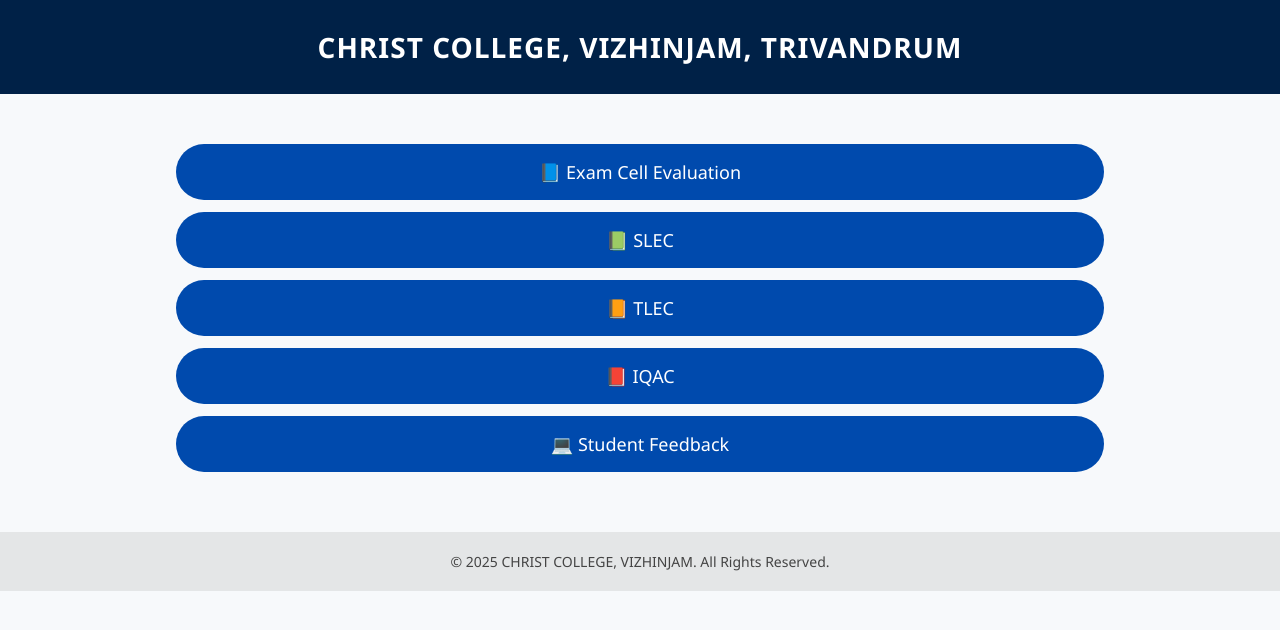
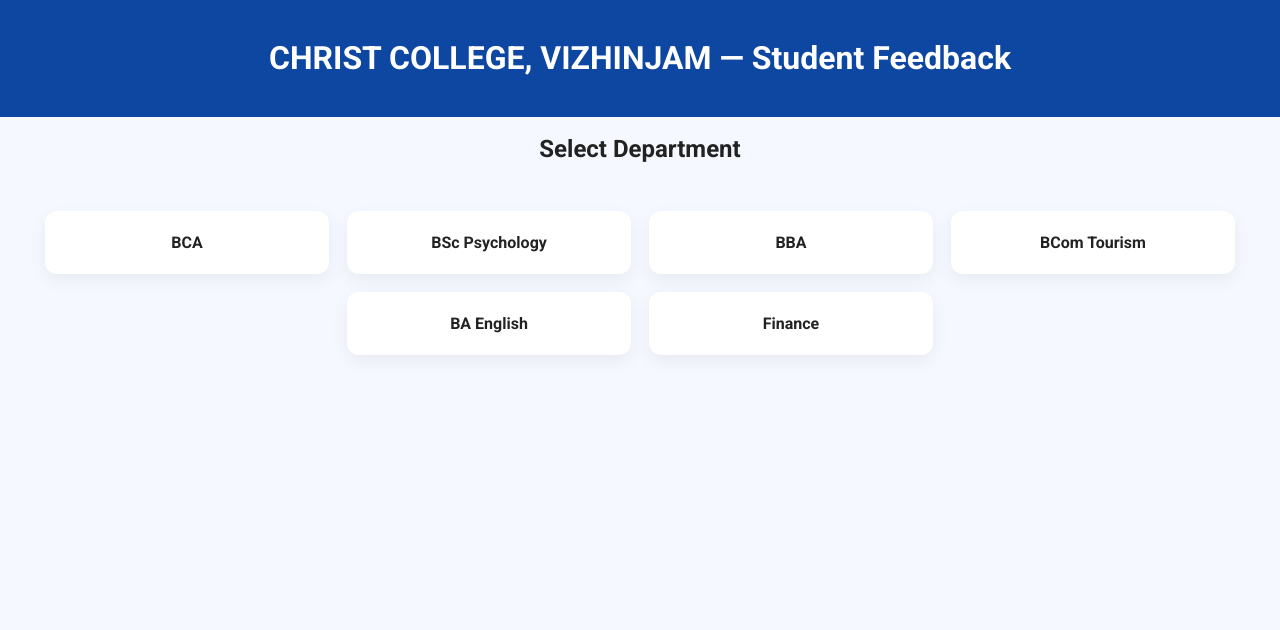
Before and after one commit to AadiArjun/CHRIST-COLLEGE-FEEDBACK, a plain HTML site: page index.html in a window 1280 px wide. Drawn offline with Linux system fonts and the light colour scheme.

Commit message:
Update index.html

```diff
--- a/index.html
+++ b/index.html
@@ -1,68 +1,31 @@
 <!DOCTYPE html>
 <html lang="en">
 <head>
-<meta charset="UTF-8">
-<meta name="viewport" content="width=device-width, initial-scale=1.0">
-<title>CHRIST COLLEGE, VIZHINJAM</title>
-
+<meta charset="utf-8" />
+<meta name="viewport" content="width=device-width,initial-scale=1" />
+<title>Student Feedback - Departments</title>
+<link href="https://fonts.googleapis.com/css2?family=Roboto:wght@300;400;500;700&display=swap" rel="stylesheet">
 <style>
-    body{
-        font-family: "Segoe UI", Roboto, sans-serif;
-        background: #f7f9fb;
-        margin:0;
-        padding:0;
-        text-align:center;
-    }
-    header{
-        background:#002147;
-        color:white;
-        padding:28px 0;
-        font-size:28px;
-        font-weight:600;
-        letter-spacing:1px;
-    }
-    .container{
-        margin-top:50px;
-    }
-    .btn{
-        display:block;
-        width: 70%;
-        margin:12px auto;
-        padding:16px;
-        background:#004aad;
-        color:white;
-        text-decoration:none;
-        border-radius:35px;
-        font-size:18px;
-        transition:0.3s;
-    }
-    .btn:hover{
-        background:#00367f;
-    }
-
-    footer{
-        margin-top:60px;
-        font-size:14px;
-        color:#444;
-        padding:20px;
-        background:#e4e6e7;
-    }
+  body{font-family:Roboto,Arial,sans-serif;background:#f5f8ff;margin:0;color:#222;text-align:center}
+  header{background:#0d47a1;color:#fff;padding:18px}
+  .cards{display:flex;flex-wrap:wrap;gap:18px;justify-content:center;padding:28px}
+  .card{width:240px;background:#fff;border-radius:12px;padding:22px;box-shadow:0 6px 18px rgba(0,0,0,0.06);cursor:pointer;font-weight:600}
+  .card:hover{transform:translateY(-4px)}
 </style>
 </head>
+<body>
+<header>
+  <h1>CHRIST COLLEGE, VIZHINJAM — Student Feedback</h1>
+</header>
 
-<body>
-
-<header>CHRIST COLLEGE, VIZHINJAM, TRIVANDRUM</header>
-
-<div class="container">
-    <a href="https://script.google.com/macros/s/AKfycbzc311gfY4lSZ2NZKmtF6x62wzSbfT1ECFj7AkPmMi1_yMuOkuOpUB_dIbj9Z6Y-Oe5Yg/exec" class="btn">📘 Exam Cell Evaluation</a>
-    <a href="https://script.google.com/macros/s/AKfycbxWnjWJG3_CrzWd9O7VE6IY3yCqZgLv4aWUkrKZPjqmd0ddXPvIHR75TCASdITX284K/exec" class="btn">📗 SLEC</a>
-    <a href="https://script.google.com/macros/s/AKfycbxDzrF29HEjUEPVuS21wcA9_sCRF2591tOUa9ZZmLicLKBMEwr3lqQ-lEwgeSmZzd5v/exec" class="btn">📙 TLEC</a>
-    <a href="https://script.google.com/macros/s/AKfycbxZKnPO_ytq_SPEBVQkK-YIHZyF43pJEmOd27VFETg1zNxbUWJRW9UFeajK6qf4oIOi-Q/exec" class="btn">📕 IQAC</a>
-    <a href="student-feedback.html" class="btn">💻 Student Feedback</a>
+<h2 style="margin-top:18px">Select Department</h2>
+<div class="cards">
+  <div class="card" onclick="location.href='select-semester.html?dept=bca'">BCA</div>
+  <div class="card" onclick="location.href='select-semester.html?dept=bscpsy'">BSc Psychology</div>
+  <div class="card" onclick="location.href='select-semester.html?dept=bba'">BBA</div>
+  <div class="card" onclick="location.href='select-semester.html?dept=bcomtour'">BCom Tourism</div>
+  <div class="card" onclick="location.href='select-semester.html?dept=bsc_eng'">BA English</div>
+  <div class="card" onclick="location.href='select-semester.html?dept=bba_fin'">Finance</div>
 </div>
-
-<footer>© 2025 CHRIST COLLEGE, VIZHINJAM. All Rights Reserved.</footer>
-
 </body>
 </html>
```
